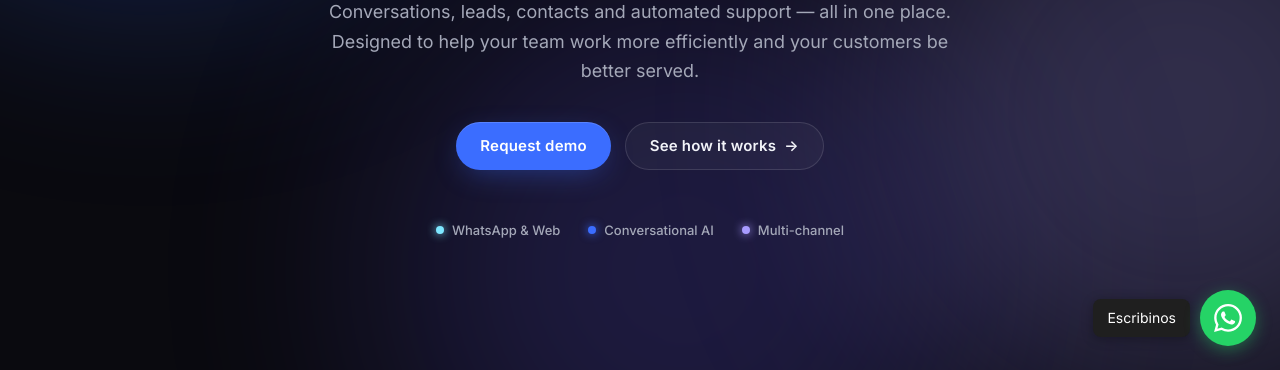
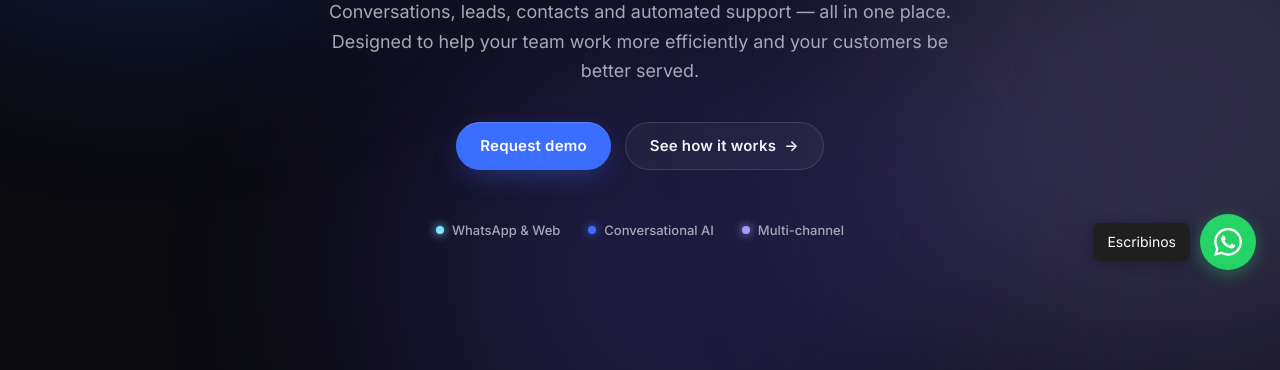
Before and after one commit to Unbrabyte/alterego-landing, a plain HTML site: page index.html in a window 1280 px wide. Shown: the part 430-800 px from the top of the page. Drawn offline with Linux system fonts and the light colour scheme; a script that the page names is missing.

Commit message:
fix: move WhatsApp button above chat widget

```diff
--- a/index.html
+++ b/index.html
@@ -563,7 +563,7 @@ document.addEventListener('DOMContentLoaded', function() {
 });
 </script>
 <!-- WhatsApp Floating Button -->
-<a href="https://wa.me/59899028390?text=Hola%20quiero%20info" target="_blank" rel="noopener" aria-label="Escribinos por WhatsApp" style="position:fixed;bottom:24px;right:24px;z-index:9999;display:flex;align-items:center;gap:10px;text-decoration:none;">
+<a href="https://wa.me/59899028390?text=Hola%20quiero%20info" target="_blank" rel="noopener" aria-label="Escribinos por WhatsApp" style="position:fixed;bottom:100px;right:24px;z-index:9999;display:flex;align-items:center;gap:10px;text-decoration:none;">
   <span style="background:#1f1f1f;color:#fff;padding:8px 14px;border-radius:8px;font-size:0.875rem;font-family:Inter,sans-serif;box-shadow:0 2px 12px rgba(0,0,0,0.3);white-space:nowrap;">Escribinos</span>
   <span style="width:56px;height:56px;background:#25D366;border-radius:50%;display:flex;align-items:center;justify-content:center;box-shadow:0 4px 16px rgba(37,211,102,0.4);">
     <svg width="28" height="28" viewBox="0 0 24 24" fill="#fff"><path d="M17.472 14.382c-.297-.149-1.758-.867-2.03-.967-.273-.099-.471-.148-.67.15-.197.297-.767.966-.94 1.164-.173.199-.347.223-.644.075-.297-.15-1.255-.463-2.39-1.475-.883-.788-1.48-1.761-1.653-2.059-.173-.297-.018-.458.13-.606.134-.133.298-.347.446-.52.149-.174.198-.298.298-.497.099-.198.05-.371-.025-.52-.075-.149-.669-1.612-.916-2.207-.242-.579-.487-.5-.669-.51-.173-.008-.371-.01-.57-.01-.198 0-.52.074-.792.372-.272.297-1.04 1.016-1.04 2.479 0 1.462 1.065 2.875 1.213 3.074.149.198 2.096 3.2 5.077 4.487.709.306 1.262.489 1.694.625.712.227 1.36.195 1.871.118.571-.085 1.758-.719 2.006-1.413.248-.694.248-1.289.173-1.413-.074-.124-.272-.198-.57-.347m-5.421 7.403h-.004a9.87 9.87 0 01-5.031-1.378l-.361-.214-3.741.982.998-3.648-.235-.374a9.86 9.86 0 01-1.51-5.26c.001-5.45 4.436-9.884 9.888-9.884 2.64 0 5.122 1.03 6.988 2.898a9.825 9.825 0 012.893 6.994c-.003 5.45-4.437 9.884-9.885 9.884m8.413-18.297A11.815 11.815 0 0012.05 0C5.495 0 .16 5.335.157 11.892c0 2.096.547 4.142 1.588 5.945L.057 24l6.305-1.654a11.882 11.882 0 005.683 1.448h.005c6.554 0 11.89-5.335 11.893-11.893a11.821 11.821 0 00-3.48-8.413z"/></svg>
```
